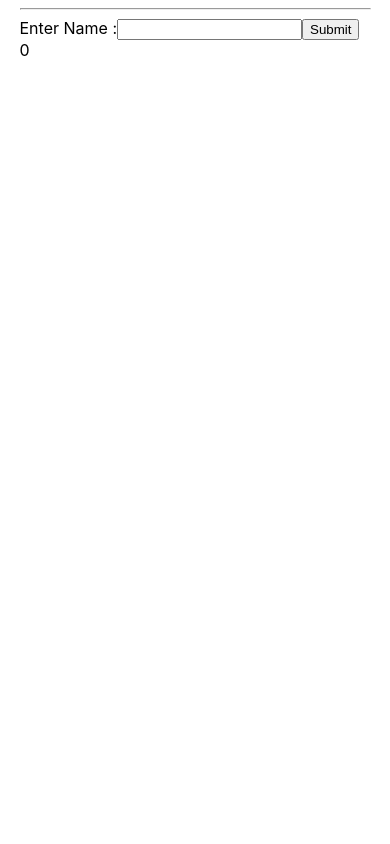
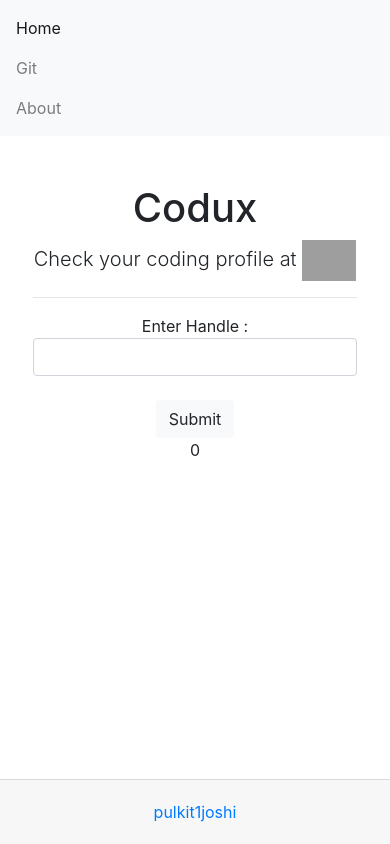
Before and after one commit to pulkit1joshi/Codux-Profile, a React (Create React App) app: page / in a window 390 px wide. Built offline with nearby package versions, Linux system fonts and the light colour scheme; grey boxes are pictures that could not be loaded.

Commit message:
Added base frontend

```diff
--- a/package.json
+++ b/package.json
@@ -2,6 +2,7 @@
   "name": "reduxexample",
   "version": "0.1.0",
   "private": true,
+  "homepage": "http://pulkit1joshi.github.io/Codux-Profile",
   "dependencies": {
     "@testing-library/jest-dom": "^4.2.4",
     "@testing-library/react": "^9.3.2",
@@ -14,6 +15,8 @@
     "redux-thunk": "^2.3.0"
   },
   "scripts": {
+    "predeploy": "npm run build",
+    "deploy": "gh-pages -d build",
     "start": "react-scripts start",
     "build": "react-scripts build",
     "test": "react-scripts test",
@@ -33,5 +36,8 @@
       "last 1 firefox version",
       "last 1 safari version"
     ]
+  },
+  "devDependencies": {
+    "gh-pages": "^2.2.0"
   }
 }
--- a/public/index.html
+++ b/public/index.html
@@ -1,43 +1,50 @@
 <!DOCTYPE html>
 <html lang="en">
   <head>
-    <meta charset="utf-8" />
     <link rel="icon" href="%PUBLIC_URL%/favicon.ico" />
-    <meta name="viewport" content="width=device-width, initial-scale=1" />
-    <meta name="theme-color" content="#000000" />
-    <meta
-      name="description"
-      content="Web site created using create-react-app"
-    />
-    <link rel="apple-touch-icon" href="%PUBLIC_URL%/logo192.png" />
-    <!--
-      manifest.json provides metadata used when your web app is installed on a
-      user's mobile device or desktop. See https://developers.google.com/web/fundamentals/web-app-manifest/
-    -->
+    <meta charset="utf-8">
+    <meta name="viewport" content="width=device-width, initial-scale=1, shrink-to-fit=no">
+    <meta name="description" content="">
+    <meta name="author" content="">
+
+    <title>Codux</title>
+
     <link rel="manifest" href="%PUBLIC_URL%/manifest.json" />
-    <!--
-      Notice the use of %PUBLIC_URL% in the tags above.
-      It will be replaced with the URL of the `public` folder during the build.
-      Only files inside the `public` folder can be referenced from the HTML.
-
-      Unlike "/favicon.ico" or "favicon.ico", "%PUBLIC_URL%/favicon.ico" will
-      work correctly both with client-side routing and a non-root public URL.
-      Learn how to configure a non-root public URL by running `npm run build`.
-    -->
-    <title>React App</title>
+    <link rel="stylesheet" href="https://maxcdn.bootstrapcdn.com/bootstrap/4.4.1/css/bootstrap.min.css">
+    <title>Codux</title>
   </head>
   <body>
-    <noscript>You need to enable JavaScript to run this app.</noscript>
-    <div id="root"></div>
-    <!--
-      This HTML file is a template.
-      If you open it directly in the browser, you will see an empty page.
 
-      You can add webfonts, meta tags, or analytics to this file.
-      The build step will place the bundled scripts into the <body> tag.
+    <nav class="navbar navbar-expand-sm bg-light navbar-light">
+      <ul class="navbar-nav">
+        <li class="nav-item active">
+          <a class="nav-link" href="#">Home</a>
+        </li>
+        <li class="nav-item">
+          <a class="nav-link" href="https://github.com/pulkit1joshi/Codux-Profile">Git</a>
+        </li>
+        <li class="nav-item">
+          <a class="nav-link" href="#">About</a>
+        </li>
+      </ul>
+    </nav>
 
-      To begin the development, run `npm start` or `yarn start`.
-      To create a production bundle, use `npm run build` or `yarn build`.
-    -->
+    <div class="container">
+      <div class="row">
+        <div class="col-lg-12 text-center">
+          <h1 class="mt-5">Codux</h1>
+          <p class="lead">Check your coding profile at <img src="https://sta.codeforces.com/s/70808/images/codeforces-logo-with-telegram.png" alt="Codeforces" style="width:15%;height:15%;"></p>
+          <div id="root"></div>
+        </div>
+      </div>
+    </div>
+
+    <div class="card-footer text-muted fixed-bottom text-center">
+      <a class="nav-link" href="https://github.com/pulkit1joshi/Codux-Profile">pulkit1joshi</a>
+    </div>
+
+    <script src="https://cdnjs.cloudflare.com/ajax/libs/jquery/3.4.1/jquery.slim.min.js"></script>
+    <script src="https://cdnjs.cloudflare.com/ajax/libs/twitter-bootstrap/4.4.1/js/bootstrap.bundle.min.js"></script>
+
   </body>
 </html>
--- a/src/Components/Main.js
+++ b/src/Components/Main.js
@@ -31,21 +31,25 @@ onChange(e)
 
 render() {
 	return (
-
-		<div>
+		<React.Fragment>
+			<div className="row">
+		<div className="col-sm-4"></div>
+		<div className="col-sm-4">
 			<form onSubmit={this.onSubmit}>
-			Enter Name :
-			<input type="text" name="name" value={this.state.name} onChange={this.onChange}/>
-			<button type="submit">Submit</button>
+			Enter Handle :
+			<input type="text" name="name" className="form-control form-control" value={this.state.name} onChange={this.onChange} /><br/>
+			<button type="submit" className="btn btn-light">Submit</button>
 			<br/>
 			{ this.props.userexists &&
 			<div>
 			Name : { this.props.name }	<br/>
-			Rank : {this.props.info.rank } <br/>
-			</div>
+			Rank : {this.props.info.rank } <br/></div>
 			}
 			</form>
 		</div>
+		<div className="col-sm-4"></div>
+		</div>
+		</React.Fragment>
 		)
 	}
 }
```
Also changed, not shown: 1 other file (tests, documents, lock files or other folders).
